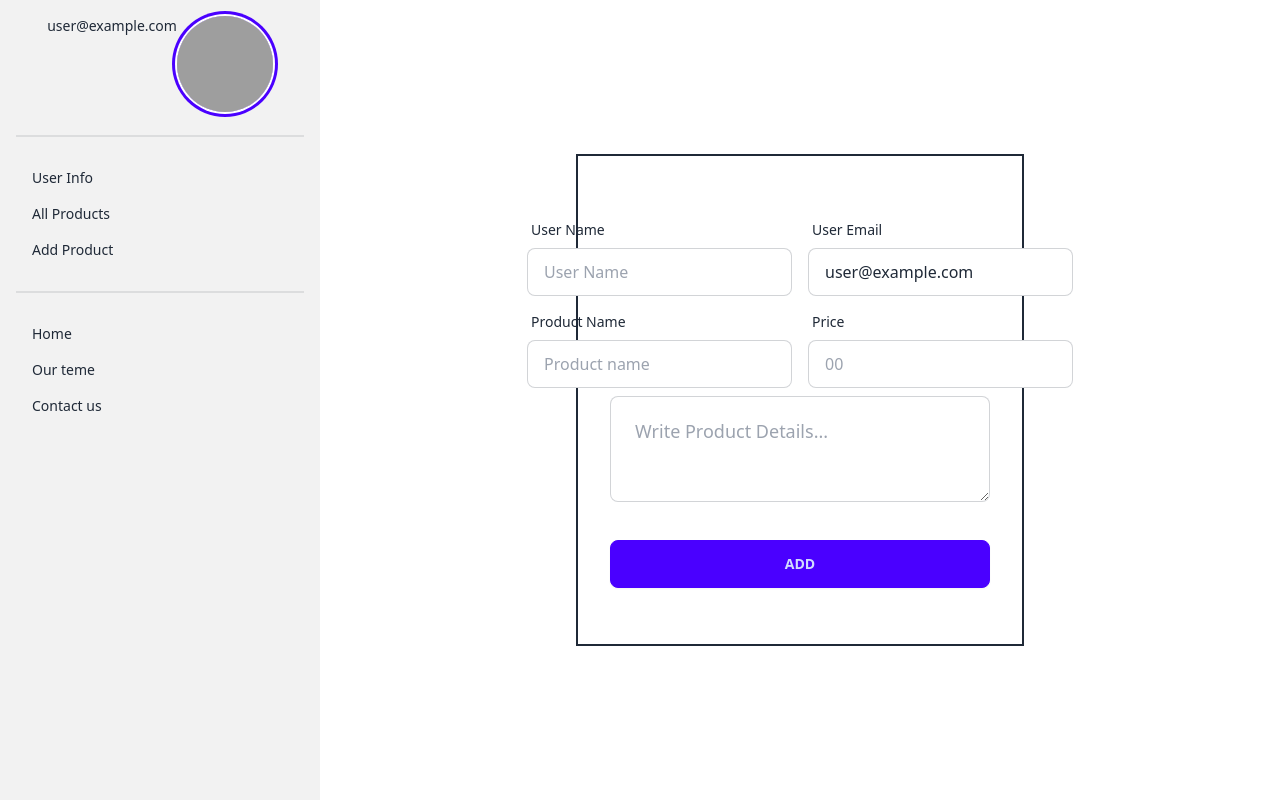
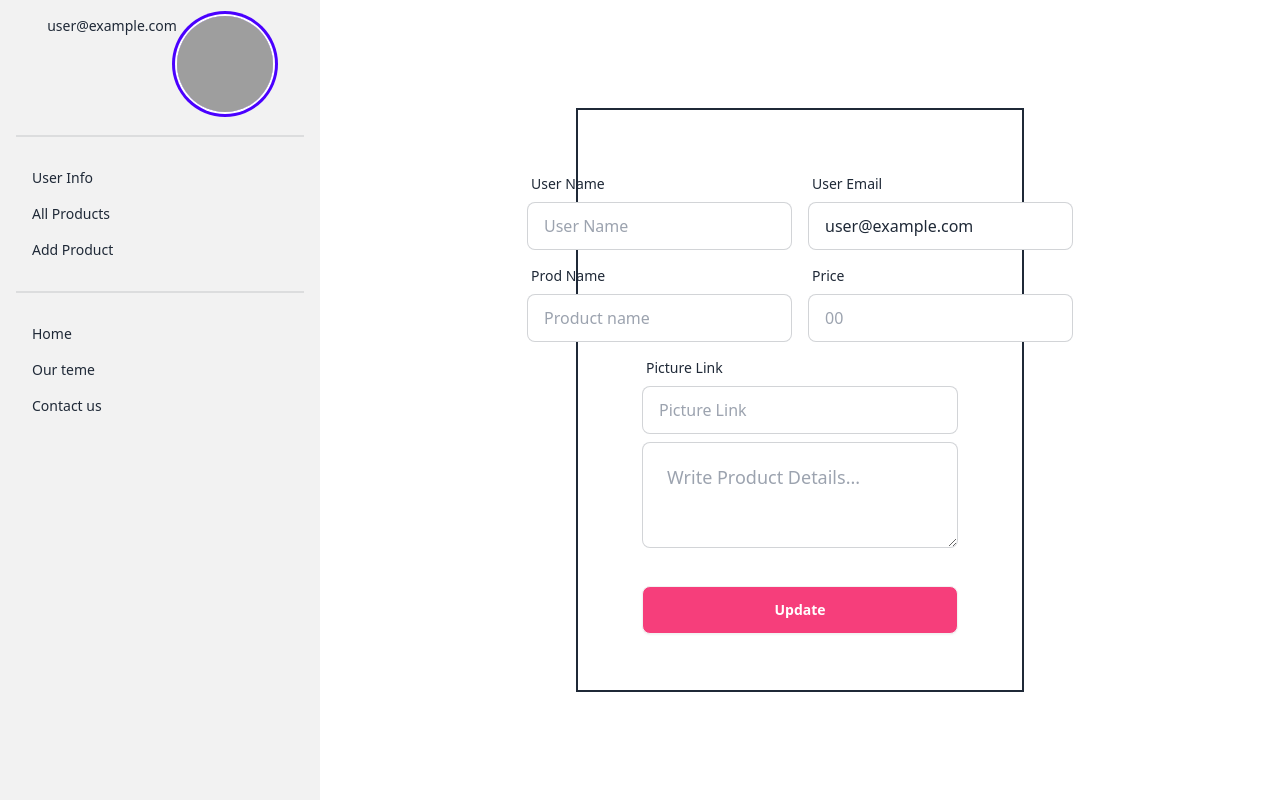
Before and after one commit to mdhasankha-1023/jerin-s-parlour_client_side, a React (Vite) app: page /user-dashBoard/pro-update in a window 1280 px wide. Built offline with nearby package versions, Linux system fonts and the light colour scheme; no server answers; sample sign-in values are in the browser's storage; grey boxes are pictures that could not be loaded.

Commit message:
Modify: AddProduct and update page modified

```diff
--- a/src/Components/uI/ProductCard.jsx
+++ b/src/Components/uI/ProductCard.jsx
@@ -1,11 +1,14 @@
 import { Link } from "react-router-dom";
 import Buttons from "./Buttons";
+import Auth from "../../Contexts/Auth";
 
 // eslint-disable-next-line react/prop-types
-export default function ProductCard({product}) {
+export default function ProductCard({ product }) {
     // eslint-disable-next-line react/prop-types
-    const {proName, price, proDetails, proPicture} = product;
+    const { proName, price, proDetails, proPicture } = product;
+    const { user } = Auth();
     console.log(product)
+
     return (
         <div className="card w-full bg-base-100 shadow-xl">
             <figure className="h-1/2"><img className="w-full h-full" src={proPicture} alt="Shoes" /></figure>
@@ -13,10 +16,23 @@ export default function ProductCard({product}) {
                 <h2 className="card-title">{proName}</h2>
                 <p>{proDetails}</p>
                 <p>{price}</p>
-                <div className="card-actions justify-end">
-                    <Link to={'/product-details'}>
-                    <Buttons value={'Details'}/>
-                    </Link>
+                <div className="card-actions">
+                    {user ?
+                        <>
+                            <Link to={'/product-details'}>
+                                <Buttons value={'Details'} />
+                            </Link>
+                            <Link to={'/user-dashBoard/pro-update'}>
+                                <Buttons value={'Update'} />
+                            </Link>
+                            <Buttons value={'Remove'} />
+                        </>
+                        :
+                        <Link to={'/product-details'}>
+                            <Buttons value={'Details'} />
+                        </Link>
+                    }
+
                 </div>
             </div>
         </div>
--- a/src/Layouts/DashBoardLayout/DashBoardLayout.jsx
+++ b/src/Layouts/DashBoardLayout/DashBoardLayout.jsx
@@ -3,7 +3,9 @@ import UserAvater from "../../Components/uI/UserAvater"
 import Auth from "../../Contexts/Auth"
 
 export default function DashBoardLayout() {
-    const { user } = Auth()
+    const { user } = Auth();
+
+    console.log(user)
 
     const dashBoardLink = (
         <>
--- a/src/Pages/DashBoardPages/UpdateProducts.jsx
+++ b/src/Pages/DashBoardPages/UpdateProducts.jsx
@@ -1,31 +1,40 @@
+import Buttons from "../../Components/uI/Buttons";
 import Auth from "../../Contexts/Auth";
 
 export default function UpdateProducts() {
-    const { user } = Auth()
+    const { user, successMsg, errorMsg } = Auth()
 
     const handleSubmit = (event) => {
         event.preventDefault();
         const form = event.target;
-        // const name = form.name.value;
+        const name = form.name.value;
         const email = form.email.value;
-        const password = form.password.value;
-        // const info = { name, email, password }
-        console.log(email, password)
+        const proName = form.proName.value;
+        const price = form.price.value;
+        const proDetails = form.proDetails.value;
+        const proPicture = form.proPicture.value;
+        const info = { name, email, proName, price, proDetails, proPicture }
+        console.log(info)
 
-        // createUser(email, password)
-        //     .then(result => {
-        //         const user = result.user;
-        //         console.log(user)
-        //         successMsg('Sign up successfully')
-        //         navigate('/signIn')
-        //     })
-        //     .catch(error => errorMsg(error.massage))
-
+        fetch('http://localhost:3000/products', {
+            method: 'PATCH',
+            headers: {
+                'Content-type': 'application/json'
+            },
+            body: JSON.stringify(info)
+        })
+            .then(res => res.json())
+            .then(data => {
+                console.log(data);
+                successMsg('Product add successfully')
+                form.reset()
+            })
+            .catch(error => errorMsg(error.massage))
 
     }
     return (
         <div className="">
-            <div className='border-2 border-solid w-full max-w-md py-[24px] mx-8'>
+            <div className='border-2 border-solid w-full max-w-md py-[24px] px-8'>
                 <form onSubmit={handleSubmit} className="card-body">
                     {/* 1st input row */}
                     <div className="flex justify-center items-center gap-4">
@@ -53,12 +62,12 @@ export default function UpdateProducts() {
                                 defaultValue={user?.email} />
                         </div>
                     </div>
-                    {/* 2nd inpurt row */}
+                    {/* 2nd input row */}
                     <div className="flex justify-center items-center gap-4">
                         {/* 3rd  input */}
                         <div className="form-control">
                             <label className="label">
-                                <span className="label-text">Product Name</span>
+                                <span className="label-text">Prod Name</span>
                             </label>
                             <input type="text" placeholder="Product name"
                                 name={'proName'}
@@ -78,13 +87,25 @@ export default function UpdateProducts() {
                     </div>
                     {/* 3rd row */}
                     <div className="w-full">
+                        <div className="form-control">
+                            <label className="label">
+                                <span className="label-text">Picture Link</span>
+                            </label>
+                            <input type="text" placeholder="Picture Link"
+                                name={'proPicture'}
+                                className="input input-bordered" required />
+
+                        </div>
+                    </div>
+                    {/* 4th row */}
+                    <div className="w-full">
                         <textarea placeholder="Write Product Details..."
                             name="proDetails"
                             className="textarea textarea-bordered textarea-lg w-full" ></textarea>
                     </div>
                     {/* button */}
                     <div className="form-control mt-6">
-                        <button className="btn btn-primary" type="submit">ADD</button>
+                        <Buttons type={'submit'} value={'Update'} />
                     </div>
                 </form>
 
--- /dev/null
+++ b/src/Routes/PrivetRoute.jsx
@@ -0,0 +1,19 @@
+import { Navigate } from "react-router-dom";
+import Auth from "../Contexts/Auth"
+
+// eslint-disable-next-line react/prop-types
+export default function PrivetRoute({ children }) {
+    const { user, loading } = Auth();
+
+    if (loading) {
+        return <h1>Loading...</h1>
+    }
+
+    if (user) {
+        return children
+    }
+
+    return (
+        <Navigate to={'/signIn'}></Navigate>
+    )
+}
--- a/src/Routes/Route.jsx
+++ b/src/Routes/Route.jsx
@@ -11,23 +11,24 @@ import ProductDetails from "../Pages/NormalUserPages/ProductDetails";
 import AddProducts from "../Pages/DashBoardPages/AddProducts";
 import AllProducts from "../Pages/DashBoardPages/AllProducts";
 import UpdateProducts from "../Pages/DashBoardPages/UpdateProducts";
+import PrivetRoute from "./PrivetRoute";
 
 export const router = createBrowserRouter([
   {
     path: "/",
-      element: <MainLayouts/>,
-      children:[
+    element: <MainLayouts />,
+    children: [
       {
         path: '/',
-          element: <Main/>
+        element: <Main />
       },
       {
         path: '/products',
-          element: <Products/>
+        element: <Products />
       },
       {
         path: '/product-details',
-          element: <ProductDetails/>
+        element: <ProductDetails />
       },
 
     ]
@@ -36,19 +37,27 @@ export const router = createBrowserRouter([
   // dashboard
   {
     path: "/user-dashBoard",
-      element:  <DashBoardLayout></DashBoardLayout>,
+    element: <PrivetRoute>
+      <DashBoardLayout></DashBoardLayout>
+    </PrivetRoute>,
     children: [
       {
         path: '/user-dashBoard/add-product',
-          element: <AddProducts/>
+        element: <PrivetRoute>
+          <AddProducts />
+        </PrivetRoute>
       },
       {
         path: '/user-dashBoard/all-products',
-          element: <AllProducts/>
+        element: <PrivetRoute>
+          <AllProducts />
+        </PrivetRoute>
       },
       {
         path: '/user-dashBoard/pro-update',
-          element: <UpdateProducts/>
+        element: <PrivetRoute>
+          <UpdateProducts />
+        </PrivetRoute>
       },
 
     ]
@@ -57,12 +66,12 @@ export const router = createBrowserRouter([
   // sign-up page
   {
     path: '/signUp',
-      element: <SignUp/>
+    element: <SignUp />
   },
 
   // sign-in page
   {
     path: '/signIn',
-      element: <SignIn/>
+    element: <SignIn />
   }
 ]);
```
Lines whose indentation alone changed are shown as unchanged.
